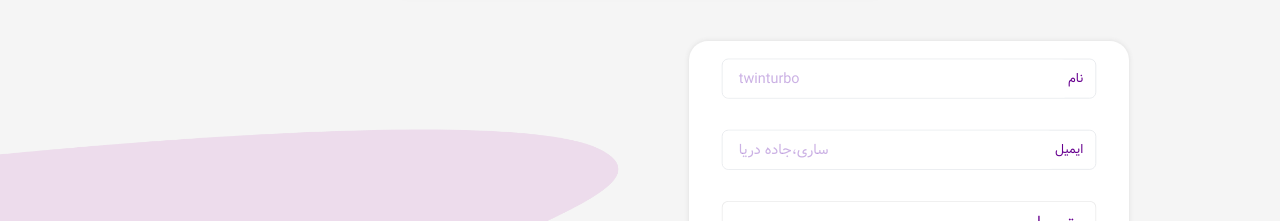
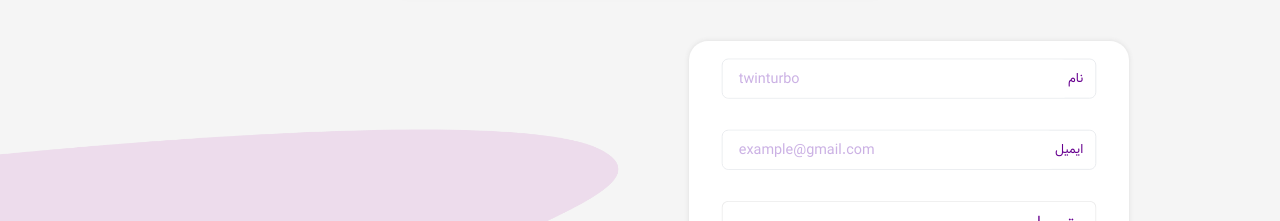
Before and after one commit to arman-rv/t2-project, a React (Vite) app: page / in a window 1280 px wide. Shown: the part 4900-5121 px from the top of the page. Built offline with nearby package versions, Linux system fonts and the light colour scheme; no server answers.

Commit message:
place holder change

```diff
--- a/src/components/landing/Recommands.jsx
+++ b/src/components/landing/Recommands.jsx
@@ -57,7 +57,7 @@ const Recommands = () => {
             <FieldInput
               name="email"
               content="ایمیل"
-              placeholder="ساری،جاده دریا"
+              placeholder="example@gmail.com"
               border="border"
             />
 
```
